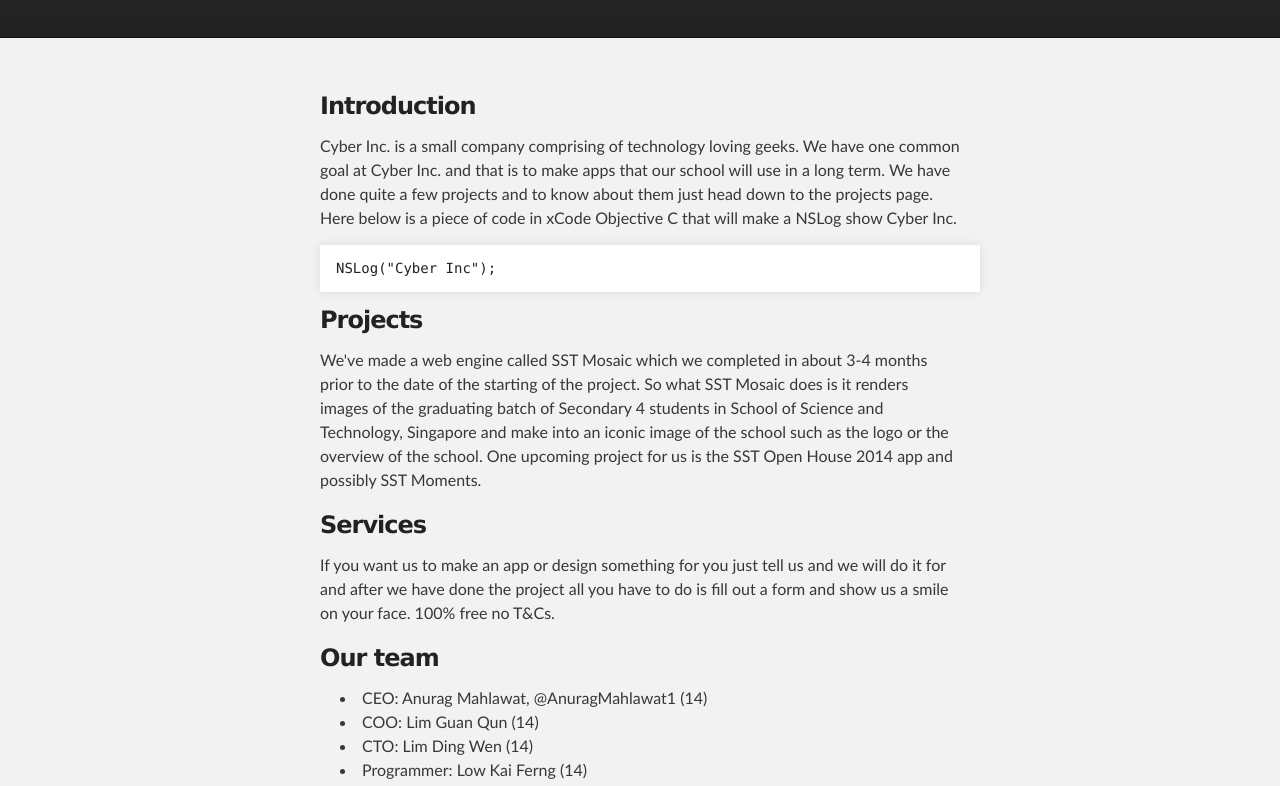
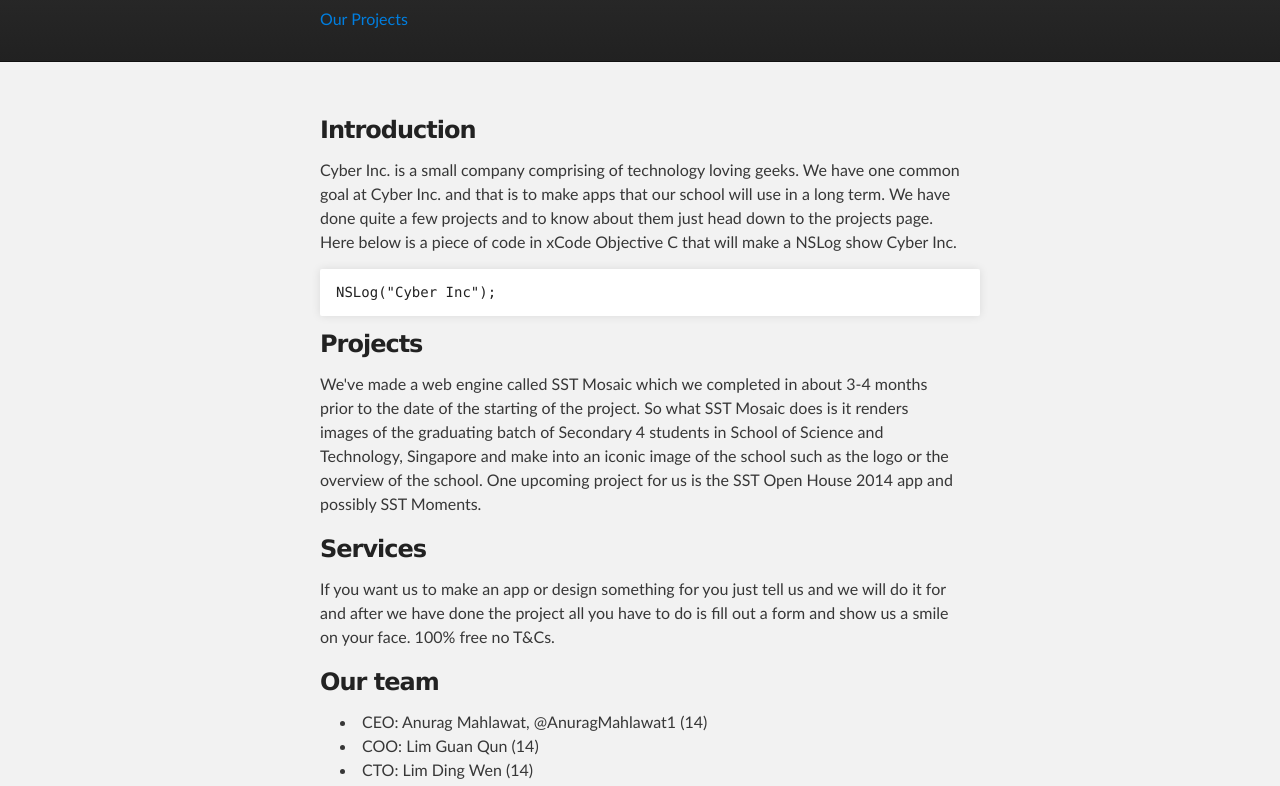
Before and after one commit to aaron1anurag/cyberinc.github.io, a plain HTML site: page index.html in a window 1280 px wide. Shown: the part 172-958 px from the top of the page. Drawn offline with Linux system fonts and the light colour scheme.

Commit message:
Added a link to projects

```diff
--- a/index.html
+++ b/index.html
@@ -19,6 +19,8 @@
 
           <h1 id="project_title">Cyber Inc.</h1>
           <h2 id="project_tagline">Welcome to the world of Cyber Inc.</h2>
+
+          <a href="projects.html">Our Projects</a>
 
         </header>
     </div>
```
